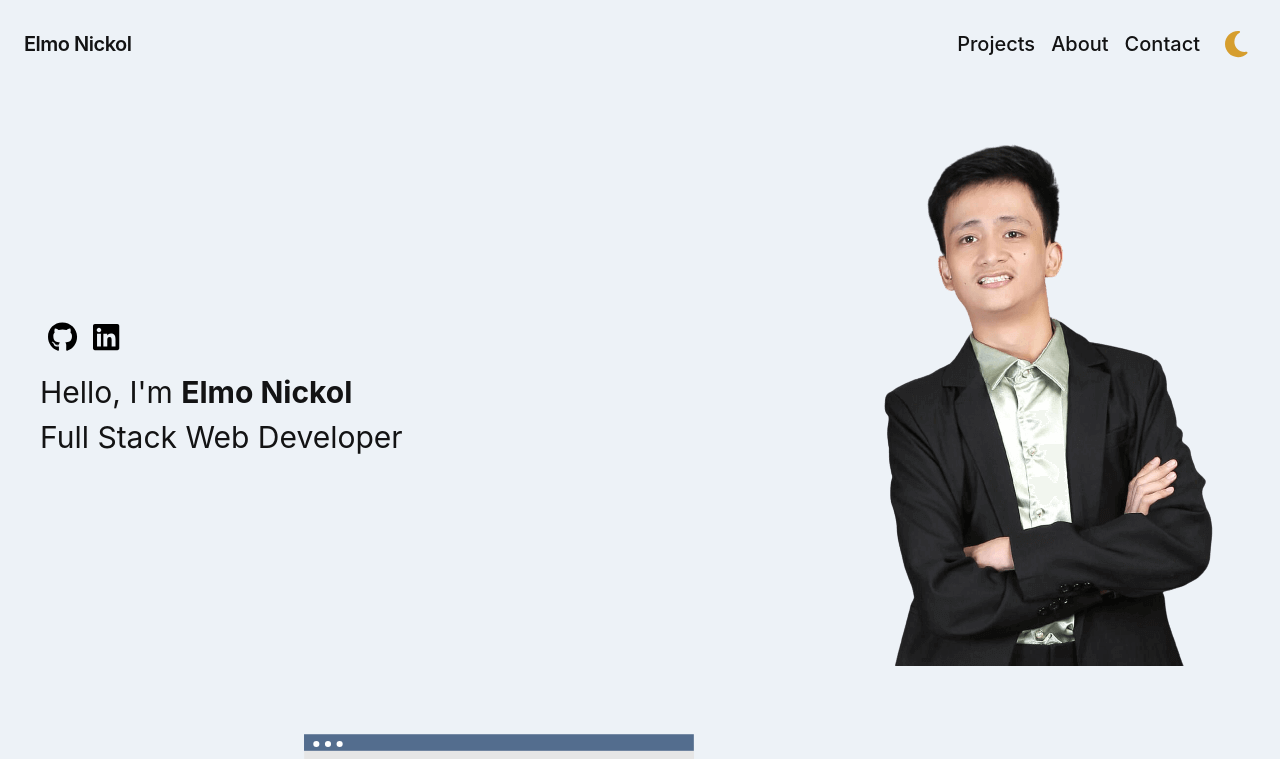
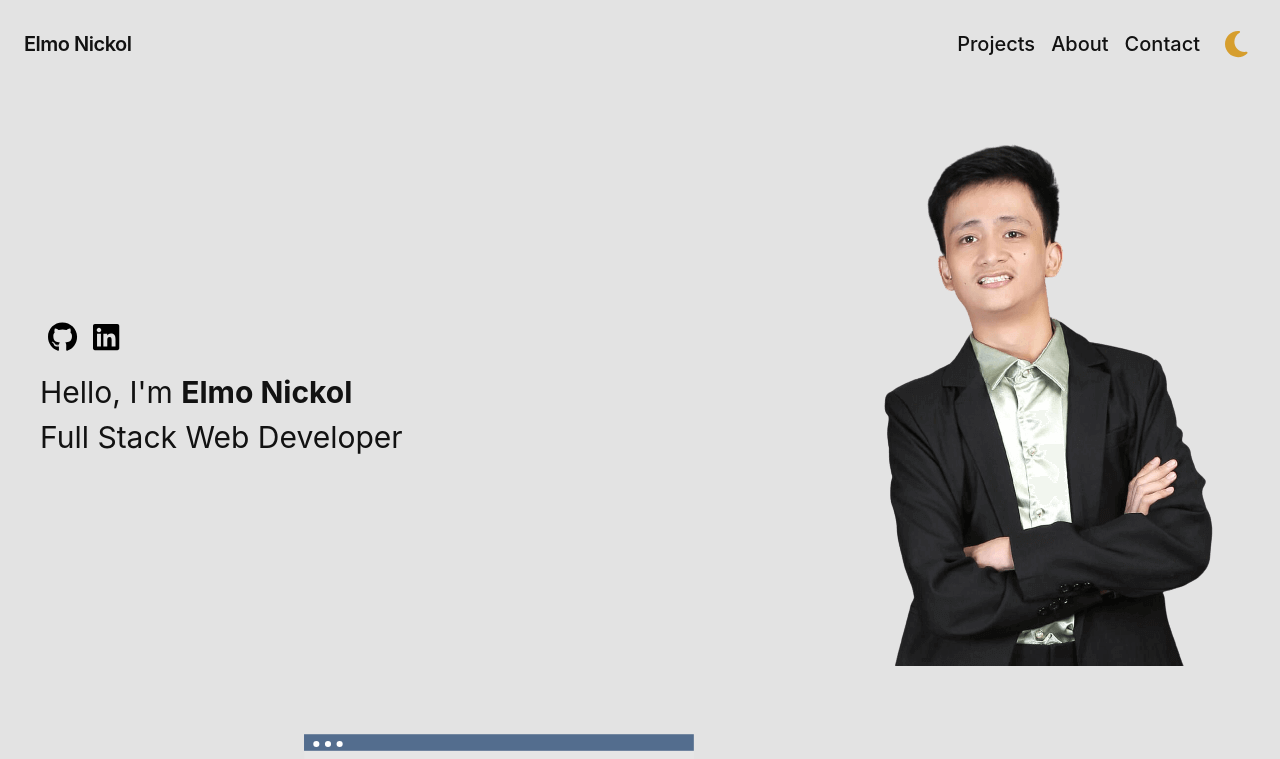
Before and after one commit to elmonickcool/my_portfolio, a Next.js app: page / in a window 1280 px wide. Shown: the top 759 px of the page. Built offline with nearby package versions, Linux system fonts and the light colour scheme.

Commit message:
change theme

```diff
--- a/src/components/ui/theme.js
+++ b/src/components/ui/theme.js
@@ -5,7 +5,7 @@ const styles = {
   global: props => ({
     body: {
       color: mode('blackAlpha.900', 'whiteAlpha.900')(props),
-      bg: mode('gray.100', '#202020')(props),
+      bg: mode('#e3e3e3', '#202020')(props),
     },
   }),
 };
```
